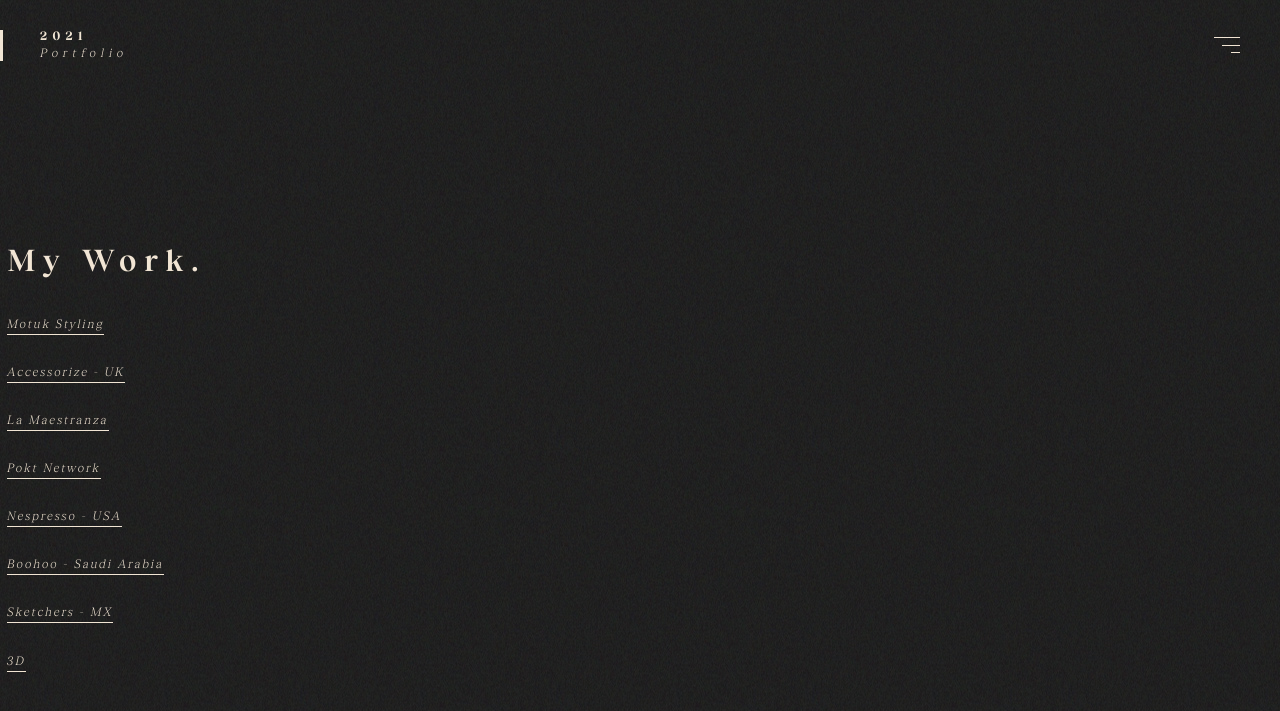
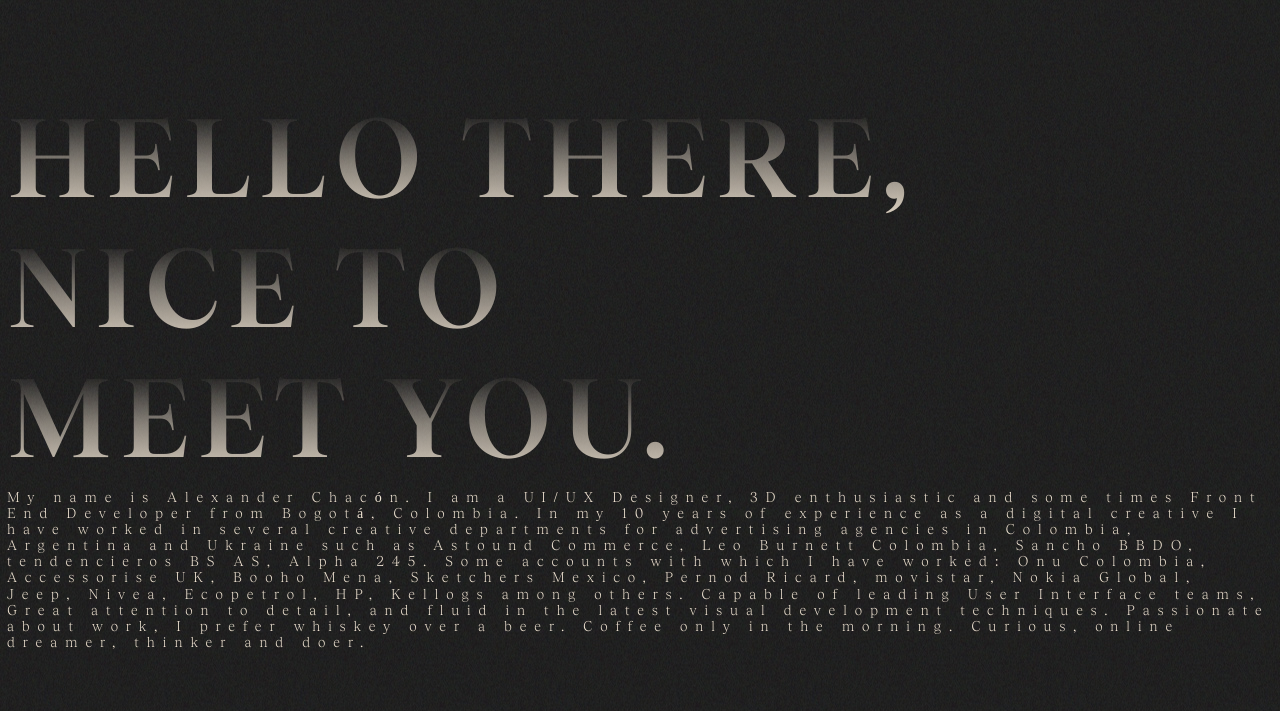
Before and after one commit to alexanderchacon/alexanderchacon.github.io, a Jekyll site: the page built from index.md, in a window 1280 px wide. Shown: the top 711 px of the page. Built offline with Jekyll 4.4.1, drawn with Linux system fonts in a browser that asks for light colours; some web fonts are replaced.

Commit message:
added about

```diff
--- /dev/null
+++ b/_includes/about.html
@@ -0,0 +1,30 @@
+<div class="wrapper_content about_wrapper">
+
+    <div class="row wrapper_global">
+
+        <div class="col-lg-12 col-md-12 col-sm-12 col-xs-12 about_wrapper-text">
+
+            <h1>Hello there,</h1>
+            <h1>Nice to</h1>
+            <h1>meet you.</h1>
+
+            <article>
+
+                My name is Alexander Chacón. I am a UI/UX Designer, 3D enthusiastic and some times Front End Developer from Bogotá, Colombia.
+
+
+                In my 10 years of experience as a digital creative I have worked in several creative departments for advertising agencies in Colombia, Argentina and Ukraine such as Astound Commerce, Leo Burnett Colombia, Sancho BBDO, tendencieros BS AS, Alpha 245. Some accounts with which I have worked: Onu Colombia, Accessorise UK, Booho Mena, Sketchers Mexico, Pernod Ricard, movistar, Nokia Global, Jeep, Nivea, Ecopetrol, HP, Kellogs among others.
+
+
+                Capable of leading User Interface teams, Great attention to detail, and fluid in the latest visual development techniques.
+
+
+                Passionate about work, I prefer whiskey over a beer. Coffee only in the morning. Curious, online dreamer, thinker and doer.
+
+            </article>
+
+        </div>
+
+    </div>
+
+</div>
--- a/_layouts/body.html
+++ b/_layouts/body.html
@@ -1,5 +1,6 @@
 {% include header_data.html %}
 {% include header.html %}
+{% include about.html %}
 
 <div class="wrapper_content wrapper_content-welcome">
 
--- /dev/null
+++ b/_sass/comps/about.scss
@@ -0,0 +1,29 @@
+.about_wrapper {
+
+    position: absolute;
+    z-index: 9999;
+    width: 100vw;
+    height: 100vh;
+
+    .row {
+        height: 100%;
+        position: relative;
+    }
+
+    h1 {
+
+        background: -webkit-linear-gradient(90deg, rgba(241,229,212,1) 0%, rgba(241,229,212,0.5) 50%, rgba(241,229,212,0) 90%);
+        -webkit-background-clip: text;
+        -webkit-text-fill-color: transparent;
+
+        margin: 0;
+        line-height: 130px;
+
+        &:first-child {
+            margin-top: 100px;
+        }
+
+    }
+
+
+}
--- a/_sass/comps/fonts.scss
+++ b/_sass/comps/fonts.scss
@@ -141,6 +141,8 @@
 
 h1 {
     font-size: $font_size-h1;
+    font-family: $tobias_sb;
+    text-transform: uppercase;
 }
 
 h2 {
--- a/_sass/comps/header.scss
+++ b/_sass/comps/header.scss
@@ -69,6 +69,7 @@
 
         &:hover div {
             width: 100%;
+
         }
 
     }
--- a/_sass/comps/var.scss
+++ b/_sass/comps/var.scss
@@ -18,7 +18,7 @@
 $tobias_b: "tobias_b", $tobias_alternatives;
 $tobias_b-i: "tobias_b-i", $tobias_alternatives;
 
-$font_size-h1: 80px;
+$font_size-h1: 110px;
 $font_size-h2: 100px;
 $font_size-h3: 60px;
 $font_size-h4: 45px;
--- a/_sass/comps/work.scss
+++ b/_sass/comps/work.scss
@@ -1,4 +1,6 @@
 .wrapper_content-work {
+
+    display: none;
 
     .row {
         height: 100%;
--- a/_sass/main.scss
+++ b/_sass/main.scss
@@ -4,6 +4,7 @@
 
 
 @import "comps/header.scss";
+@import "comps/about.scss";
 @import "comps/welcome.scss";
 @import "comps/work.scss";
 
@@ -15,7 +16,7 @@
     letter-spacing: 8px;
 }
 
-html, .mega_menu {
+html, .mega_menu, .about_wrapper {
     background: url("../img/bg.jpg") top left repeat $c_gray;
 }
 
```
